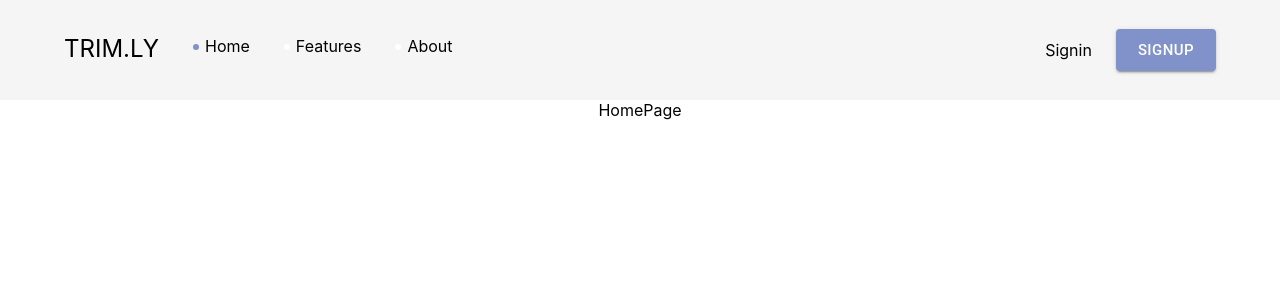
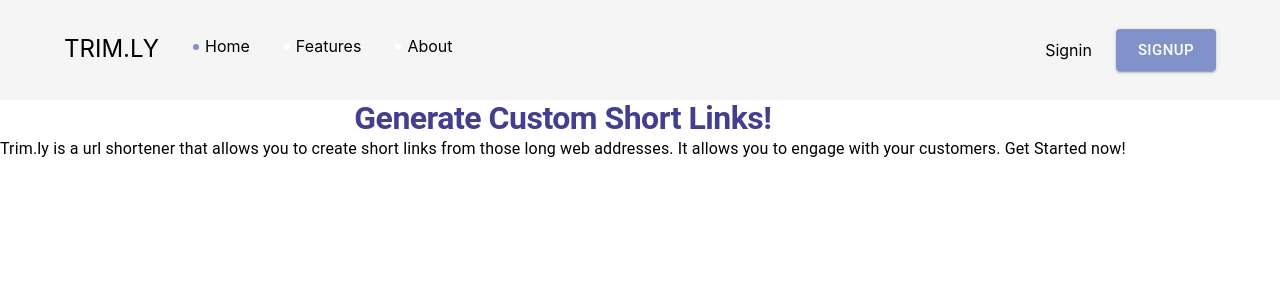
Before and after one commit to code-for-public-good/Trim.ly, a React (Create React App) app in the folder client/: page / in a window 1280 px wide. Shown: the top 300 px of the page. Built offline with nearby package versions, Linux system fonts and the light colour scheme.

Commit message:
Header and subheader completed

```diff
--- a/client/src/pages/HomePage.tsx
+++ b/client/src/pages/HomePage.tsx
@@ -1,7 +1,21 @@
+import {
+	Box, Typography,
+} from '@mui/material'
 import React from 'react'
 
 export default function HomePage() {
-  return (
-    <div>HomePage</div>
-  )
+	return (
+		<Box display={'flex'} height={'calc(100vh - 100px)'}>
+			<Box>
+				<Typography variant='h1' fontSize={'2rem'} fontWeight={700} color={'#433f8f'}>
+					Generate Custom Short Links!
+				</Typography>
+				<Typography variant='body1' fontSize={'1rem'}>
+					Trim.ly is a url shortener that allows you to create short links
+					from those long web addresses. It allows you to engage with your customers.
+					Get Started now!
+				</Typography>
+			</Box>
+		</Box>
+	)
 }
```
